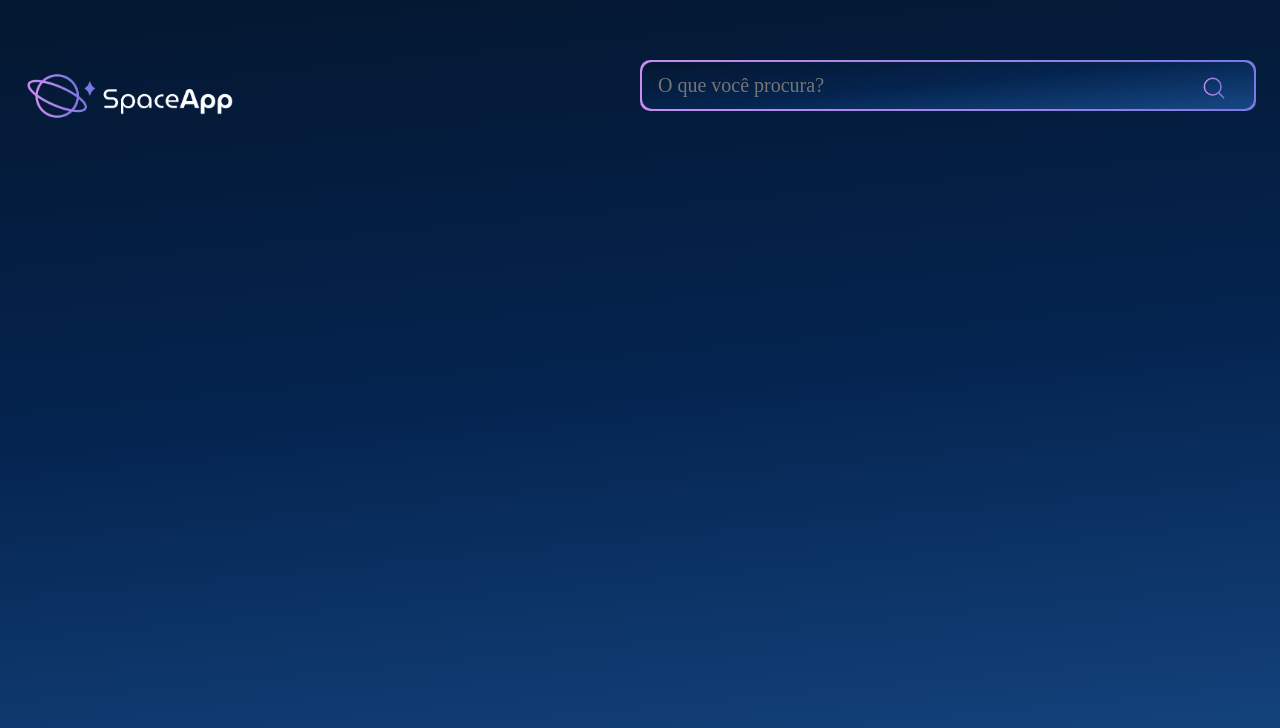
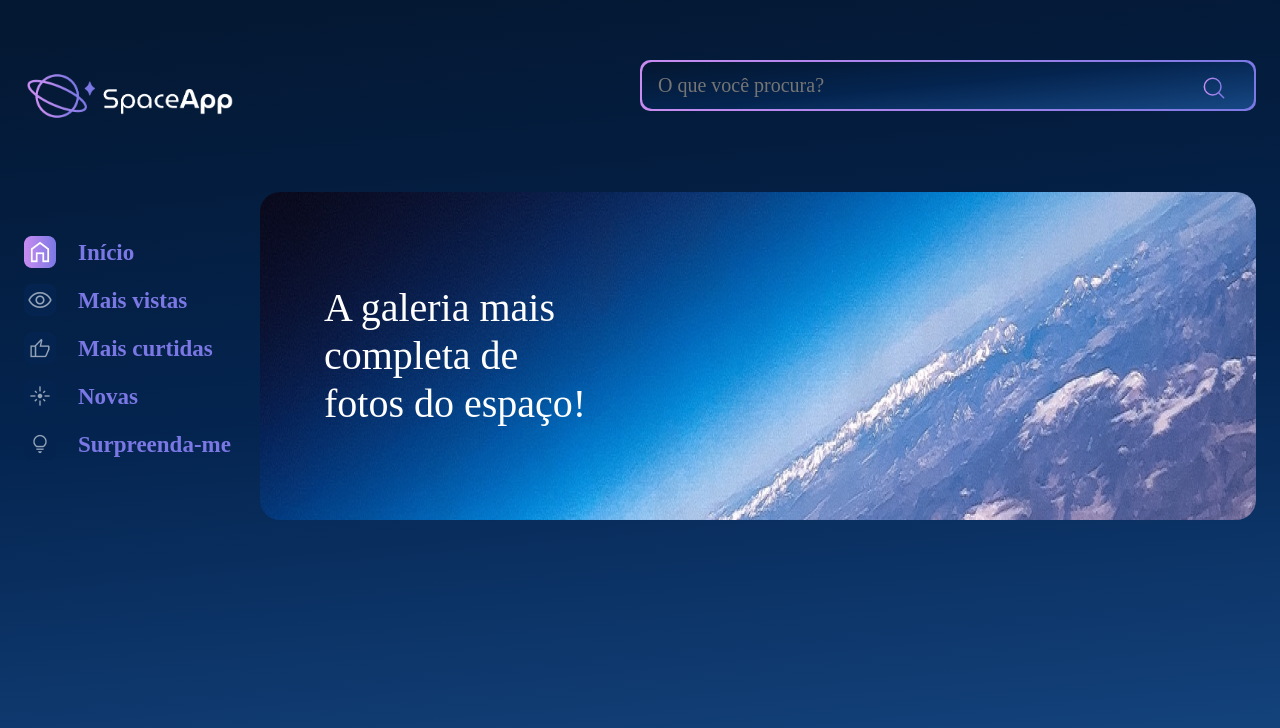
Before and after one commit to Endriw-Ventura/space-app, a React (Vite) app: page / in a window 1280 px wide. Shown: the top 728 px of the page. Built offline with nearby package versions, Linux system fonts and the light colour scheme.

Commit message:
#UPDATE - Added the navigator component and the banner component to the main file

```diff
--- a/src/App.jsx
+++ b/src/App.jsx
@@ -1,6 +1,9 @@
 import styled from "styled-components";
 import GlobalStyles from "./components/GlobalStyles";
 import Header from "./components/HeaderStyled";
+import NavigationList from "./components/NavigationList";
+import Banner from "./components/Banner";
+
 
 const GradientBackground = styled.div`
 background: linear-gradient(174.61deg, #041833 4.16%, #04244F 48%, #154580 96.76%);
@@ -10,11 +13,21 @@ padding: 0 24px;
 box-sizing: border-box;
 `
 
+const Container = styled.div`
+  display: flex;
+  align-items: center;
+  gap: 24px;
+`;
+
 function App() {
   return (
     <GradientBackground>
      <GlobalStyles />
      <Header />
+     <Container>
+        <NavigationList />
+        <Banner />
+     </Container>
     </GradientBackground>
   )
 }
```
